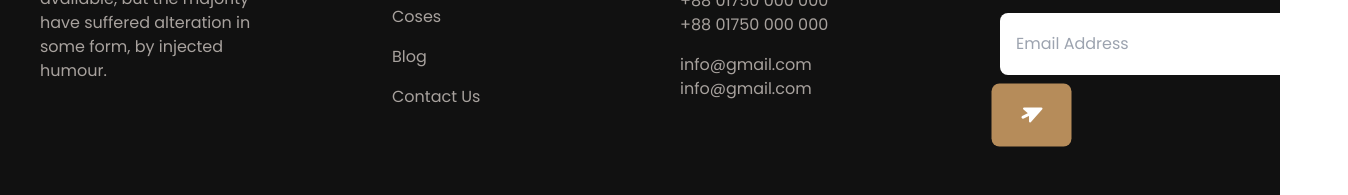
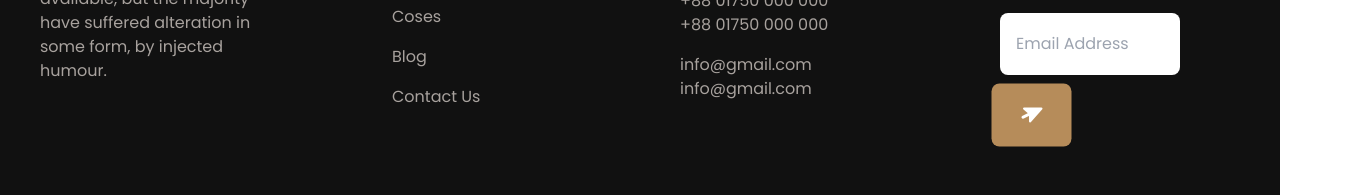
Before and after one commit to rjriajul1/legal-solution-project, a plain HTML site: page index.html in a window 1280 px wide. Shown: the part 3305-3500 px from the top of the page, 1348 px wide, since content can reach past the window. Drawn offline with nearby package versions, Linux system fonts and the light colour scheme.

Commit message:
addign footer problem solving

```diff
--- a/index.html
+++ b/index.html
@@ -452,7 +452,7 @@
                     <div>
                         <h1 class="text-stone-200 font-extrabold text-2xl garamond-font mb-6">Subscribe</h1>
                         <p class="text-stone-400 mb-4">Subscribe for our latest & Articles. We Won't Give You Spam Mails</p>
-                        <input class="px-4 py-[19px] rounded-lg " type="email" placeholder="Email Address">
+                        <input class="px-4 w-1/2 md:w-9/12 sm:w-full py-[19px] rounded-lg " type="email" placeholder="Email Address">
                         <i class="fa-solid fa-arrow-pointer bg-justice-primary px-6  rounded-lg text-white rotate-90 py-6 text-2xl "></i>
                     </div>
 
```
